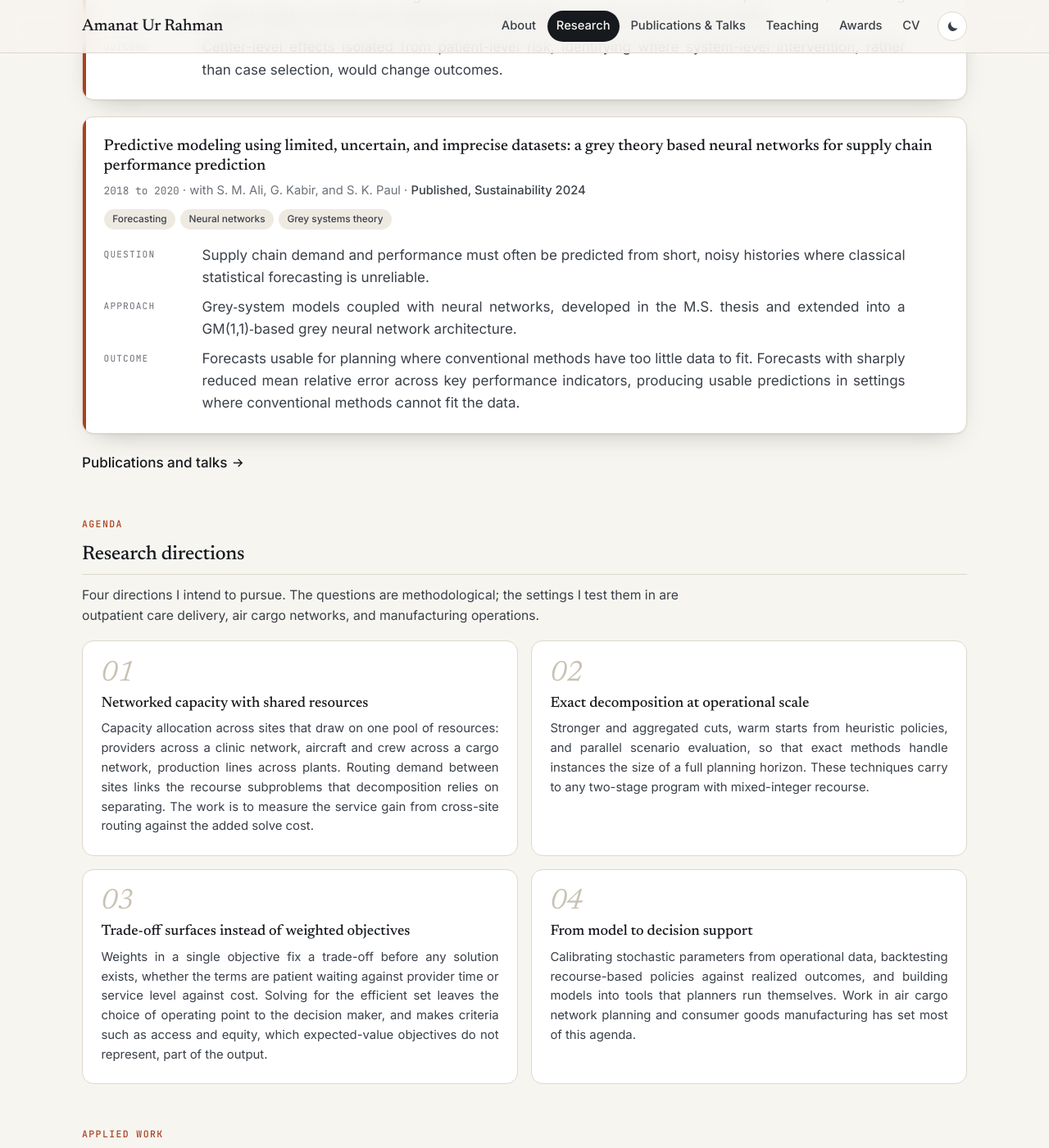
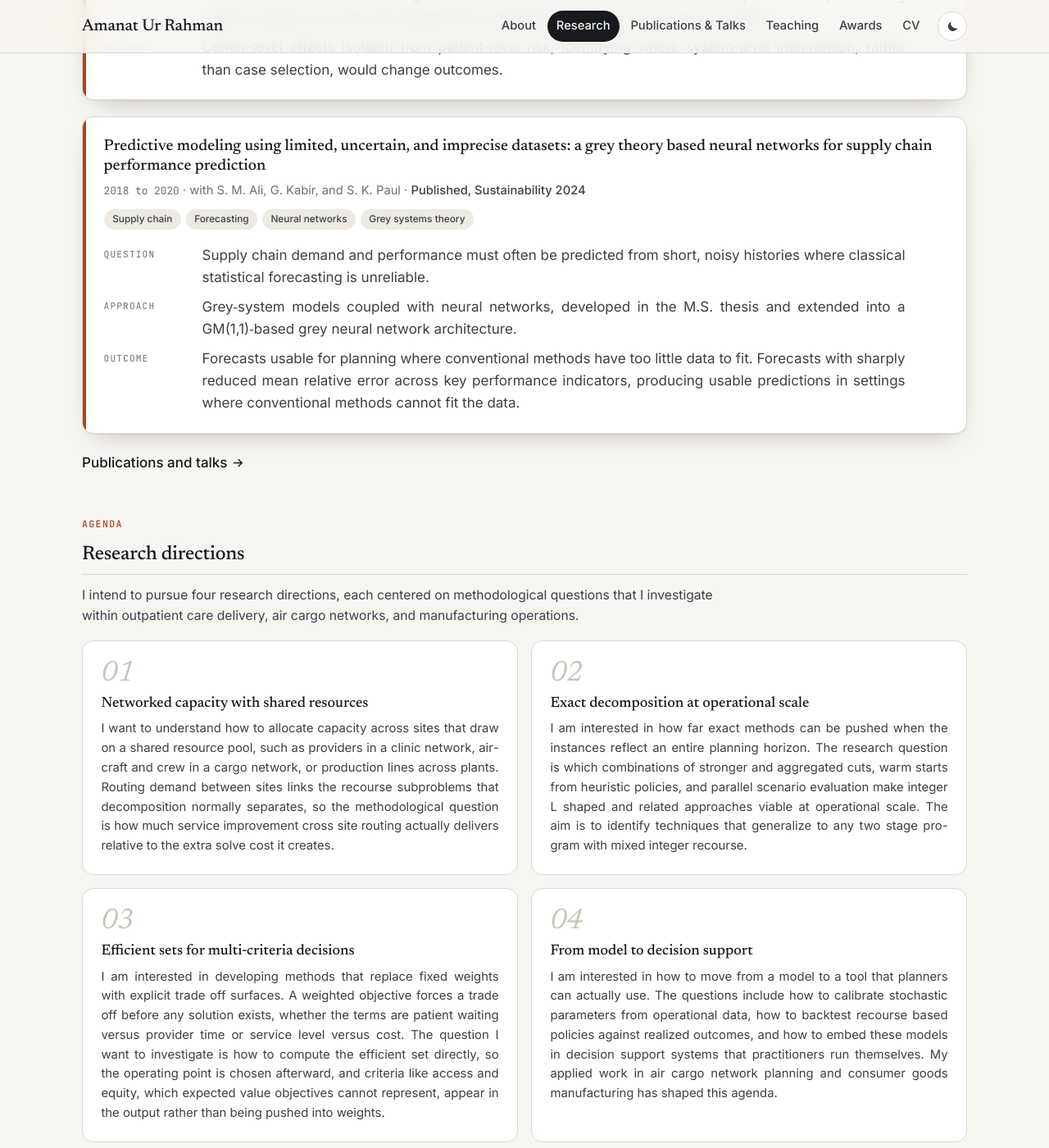
Before and after one commit to amanat-rahman/amanat-rahman.github.io, a Jekyll site: the page built from research.html, in a window 1280 px wide and 1400 px high, scrolled down 1740 px. Shown: the whole window at 82% size. Built offline with Jekyll 4.4.1, drawn with Linux system fonts in a browser that asks for light colours; some of the changed text lies outside the part shown.

Commit message:
Update research.yml

```diff
--- a/_data/research.yml
+++ b/_data/research.yml
@@ -9,7 +9,7 @@ research:
     status: Ph.D. dissertation, manuscript in final co-author review
     collaborators: with T. Giovannelli, K. S. Shehadeh, and J. Shi
     period: 2023 to present
-    tags: [Stochastic programming, enhanced integer L-shaped method, Branch-and-cut, Healthcare]
+    tags: [Stochastic programming, Enhanced integer L-shaped method, Branch-and-cut, Healthcare]
     rows:
       - label: Question
         text: How should a clinic book a session when a sizeable share of patients will not attend as scheduled, some cancel at short notice, and others arrive without an appointment?
@@ -48,7 +48,7 @@ research:
     status: Research project, Presented, INFORMS 2022, Research! Louisville 2022
     collaborators: with X. Chen, M. Gentili, and J. Trivedi
     period: 2021 to 2023
-    tags: [Time-to-event analysis, Multi-task learning, Health services]
+    tags: [Time-to-event analysis, Multi-task learning, Proportional hazard model, Health services]
     rows:
       - label: Question
         text: One-year survival after heart transplantation differs across centers, but pooled models cannot separate the center's contribution from the risk profile of its patients.
@@ -61,7 +61,7 @@ research:
     status: Published, Sustainability 2024
     collaborators: with S. M. Ali, G. Kabir, and S. K. Paul
     period: 2018 to 2020
-    tags: [Forecasting, Neural networks, Grey systems theory]
+    tags: [Supply chain, Forecasting, Neural networks, Grey systems theory]
     rows:
       - label: Question
         text: Supply chain demand and performance must often be predicted from short, noisy histories where classical statistical forecasting is unreliable.
@@ -71,18 +71,17 @@ research:
         text: Forecasts usable for planning where conventional methods have too little data to fit. Forecasts with sharply reduced mean relative error across key performance indicators, producing usable predictions in settings where conventional methods cannot fit the data.
 
 directions_intro: >-
-  Four directions I intend to pursue. The questions are methodological; the settings I test
-  them in are outpatient care delivery, air cargo networks, and manufacturing operations.
+  I intend to pursue four research directions, each centered on methodological questions that I investigate within outpatient care delivery, air cargo networks, and manufacturing operations.
 
 directions:
   - title: Networked capacity with shared resources
-    text: "Capacity allocation across sites that draw on one pool of resources: providers across a clinic network, aircraft and crew across a cargo network, production lines across plants. Routing demand between sites links the recourse subproblems that decomposition relies on separating. The work is to measure the service gain from cross-site routing against the added solve cost."
+    text: I want to understand how to allocate capacity across sites that draw on a shared resource pool, such as providers in a clinic network, aircraft and crew in a cargo network, or production lines across plants. Routing demand between sites links the recourse subproblems that decomposition normally separates, so the methodological question is how much service improvement cross site routing actually delivers relative to the extra solve cost it creates.
   - title: Exact decomposition at operational scale
-    text: Stronger and aggregated cuts, warm starts from heuristic policies, and parallel scenario evaluation, so that exact methods handle instances the size of a full planning horizon. These techniques carry to any two-stage program with mixed-integer recourse.
-  - title: Trade-off surfaces instead of weighted objectives
-    text: Weights in a single objective fix a trade-off before any solution exists, whether the terms are patient waiting against provider time or service level against cost. Solving for the efficient set leaves the choice of operating point to the decision maker, and makes criteria such as access and equity, which expected-value objectives do not represent, part of the output.
+    text: I am interested in how far exact methods can be pushed when the instances reflect an entire planning horizon. The research question is which combinations of stronger and aggregated cuts, warm starts from heuristic policies, and parallel scenario evaluation make integer L shaped and related approaches viable at operational scale. The aim is to identify techniques that generalize to any two stage program with mixed integer recourse.
+  - title: Efficient sets for multi‑criteria decisions
+    text: I am interested in developing methods that replace fixed weights with explicit trade off surfaces. A weighted objective forces a trade off before any solution exists, whether the terms are patient waiting versus provider time or service level versus cost. The question I want to investigate is how to compute the efficient set directly, so the operating point is chosen afterward, and criteria like access and equity, which expected value objectives cannot represent, appear in the output rather than being pushed into weights.
   - title: From model to decision support
-    text: Calibrating stochastic parameters from operational data, backtesting recourse-based policies against realized outcomes, and building models into tools that planners run themselves. Work in air cargo network planning and consumer goods manufacturing has set most of this agenda.
+    text: I am interested in how to move from a model to a tool that planners can actually use. The questions include how to calibrate stochastic parameters from operational data, how to backtest recourse based policies against realized outcomes, and how to embed these models in decision support systems that practitioners run themselves. My applied work in air cargo network planning and consumer goods manufacturing has shaped this agenda.
 
 # Applied and engineering projects. Short bullets, not paragraphs.
 projects:
```
